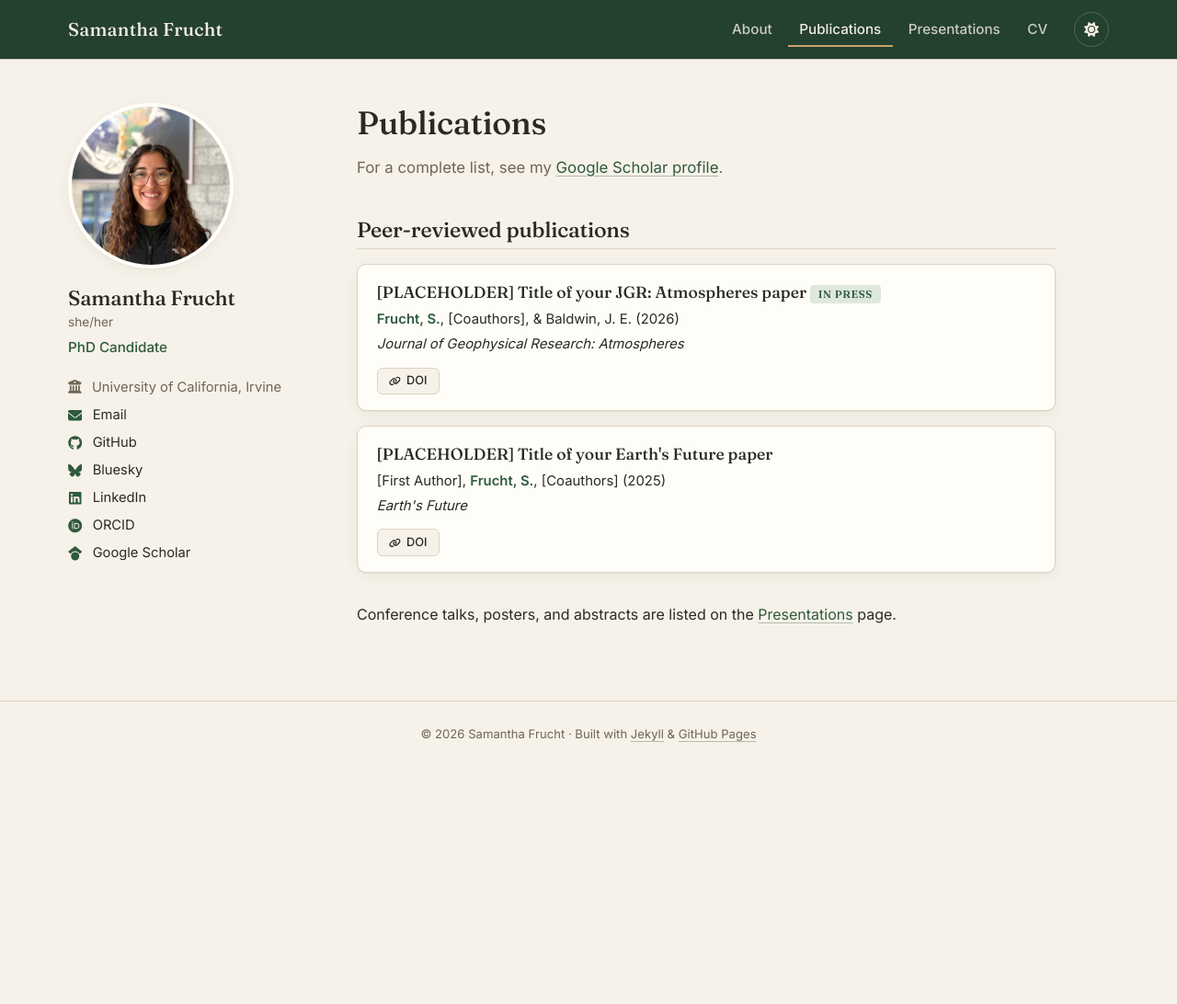
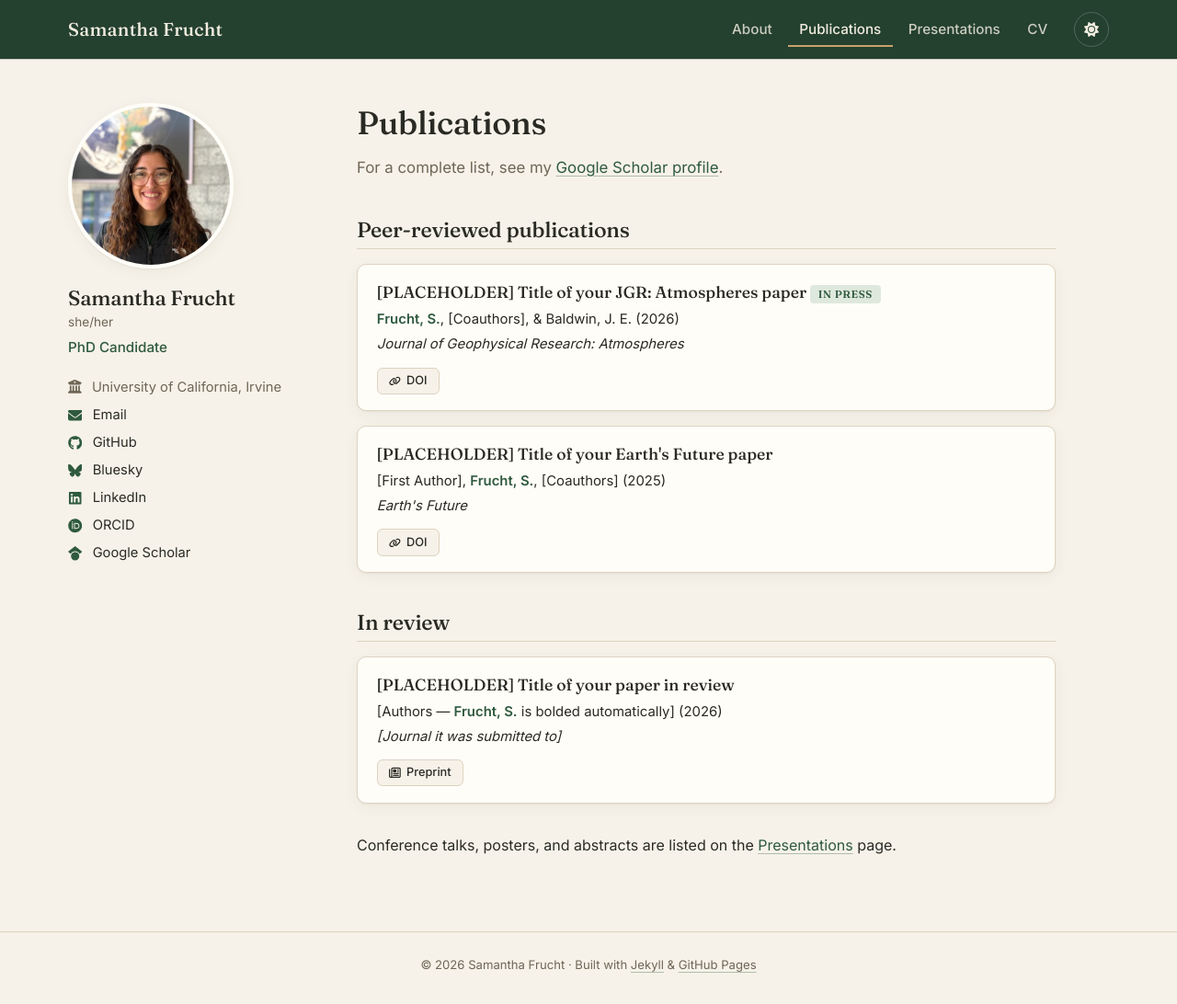
Before and after one commit to samfrucht/samfrucht.github.io, a Jekyll site: the page built from publications.html, in a window 1280 px wide and 1092 px high. Shown: the whole window at 92% size. Built offline with Jekyll 4.4.1, drawn with Linux system fonts in a browser that asks for light colours.

Commit message:
Add in-review paper with preprint link
Co-Authored-By: Claude Opus 5.5 <noreply@anthropic.com>
Claude-Session: https://claude.ai/code/session_01YNjHfz6pZMsPt2Ai27dWjm

```diff
--- a/_data/publications.yml
+++ b/_data/publications.yml
@@ -8,6 +8,7 @@
 #           accepted papers get an "In press" tag.
 #  doi:     just the DOI, e.g. 10.1029/2024GL000000  -> becomes a DOI button
 #  pdf:     a link, or a file you upload to assets/files/ (e.g. /assets/files/frucht2026jgr.pdf)
+#  preprint: link to a preprint (e.g. ESS Open Archive) -> "Preprint" button
 #  code / data / link: any URL -> become buttons
 #  bibtex:  paste a BibTeX entry after "bibtex: |" (indented) -> "Cite" button
 #  Your name is bolded automatically (see pub_names in _config.yml).
@@ -30,6 +31,13 @@
   doi: "10.1029/2025EF007720"
   pdf: ""
 
+- title: "[PLACEHOLDER] Title of your paper in review"
+  authors: "[Authors — Frucht, S. is bolded automatically]"
+  journal: "[Journal it was submitted to]"
+  year: 2026
+  status: in-review
+  preprint: "https://doi.org/10.22541/essoar.15004387/v3"
+
 # Example of a paper in preparation (remove the "# " at the start of each line to use):
 # - title: "Title of a dissertation chapter"
 #   authors: "Frucht, S., & Baldwin, J. E."
--- a/publications.html
+++ b/publications.html
@@ -24,6 +24,7 @@ title: Publications
     <p class="entry__venue"><em>{{ p.journal }}</em>{% if p.details and p.details != "" %}, {{ p.details }}{% endif %}</p>
     {% capture btns %}
       {% if p.doi and p.doi != "" %}<a class="btn" href="https://doi.org/{{ p.doi }}">{% include icon.html name="link" %} DOI</a>{% endif %}
+      {% if p.preprint and p.preprint != "" %}<a class="btn" href="{{ p.preprint }}">{% include icon.html name="newspaper" %} Preprint</a>{% endif %}
       {% if p.pdf and p.pdf != "" %}<a class="btn" href="{{ p.pdf | relative_url }}">{% include icon.html name="file-pdf" %} PDF</a>{% endif %}
       {% if p.code and p.code != "" %}<a class="btn" href="{{ p.code }}">{% include icon.html name="code" %} Code</a>{% endif %}
       {% if p.data and p.data != "" %}<a class="btn" href="{{ p.data }}">{% include icon.html name="database" %} Data</a>{% endif %}
```
